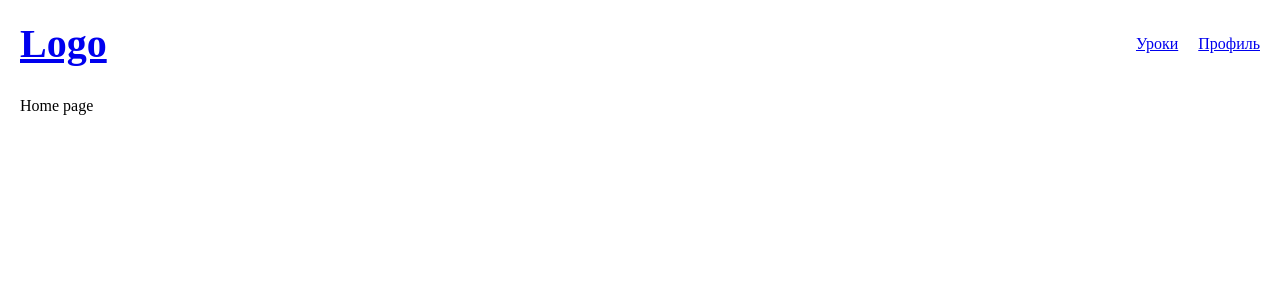
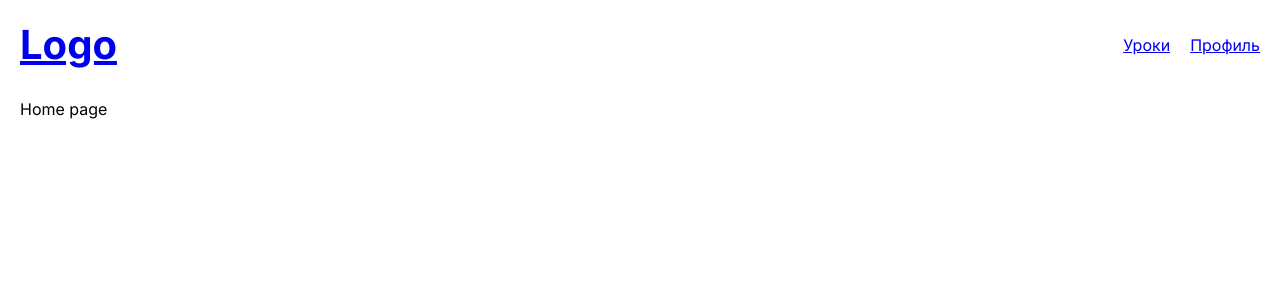
Before and after one commit to HunterM7/English-practice, a React (Vite) app: page / in a window 1280 px wide. Shown: the top 300 px of the page. Built offline with nearby package versions, Linux system fonts and the light colour scheme.

Commit message:
Добавил шрифт Inter.

```diff
--- a/index.html
+++ b/index.html
@@ -3,6 +3,9 @@
   <head>
     <meta charset="UTF-8" />
     <meta name="viewport" content="width=device-width, initial-scale=1.0" />
+    <link rel="preconnect" href="https://fonts.googleapis.com">
+    <link rel="preconnect" href="https://fonts.gstatic.com" crossorigin>
+    <link href="https://fonts.googleapis.com/css2?family=Inter:ital,opsz,wght@0,14..32,100..900;1,14..32,100..900&display=swap" rel="stylesheet">
     <title>English practice</title>
   </head>
   <body>
--- a/src/index.scss
+++ b/src/index.scss
@@ -3,3 +3,7 @@
   padding: 0;
   box-sizing: border-box;
 }
+
+html, body {
+  font-family: Inter, sans-serif;
+}
```
